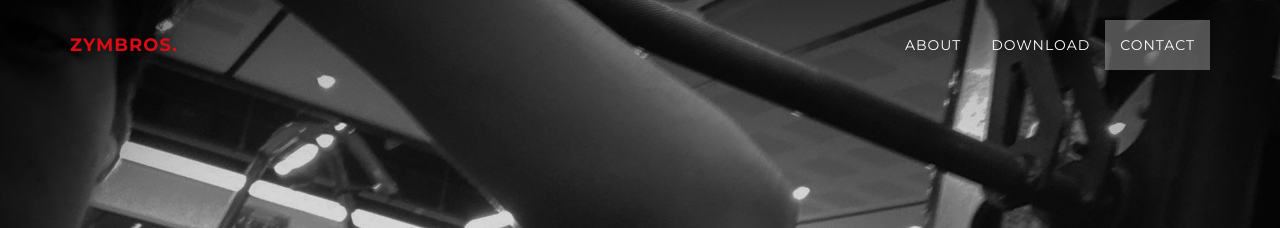
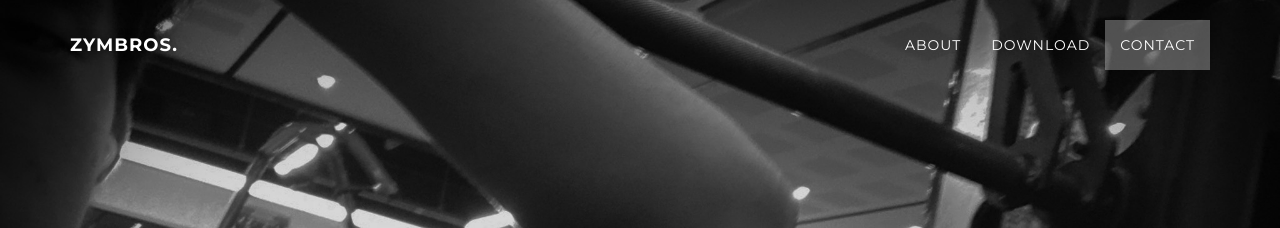
Before and after one commit to notj-code/GYMBROS_download_page, a Jekyll site: the page built from index.html, in a window 1280 px wide. Shown: the top 228 px of the page. Built offline with Jekyll 4.4.1, drawn with Linux system fonts in a browser that asks for light colours.

Commit message:
edited the nav bar

```diff
--- a/_includes/nav.html
+++ b/_includes/nav.html
@@ -6,7 +6,7 @@
                     <i class="fa fa-bars"></i>
                 </button>
                 <a class="navbar-brand page-scroll" href="#page-top">
-                    <span class="light" style="color: #db0b16; font-weight: bold; text-shadow: 0 0 8px rgba(0,0,0,0.7);">Zymbros.</span>
+                    <span class="light" style="color: #ffffff; font-weight: bold; text-shadow: 0 0 8px rgba(0,0,0,0.7);">Zymbros.</span>
                 </a>
             </div>
 
```
